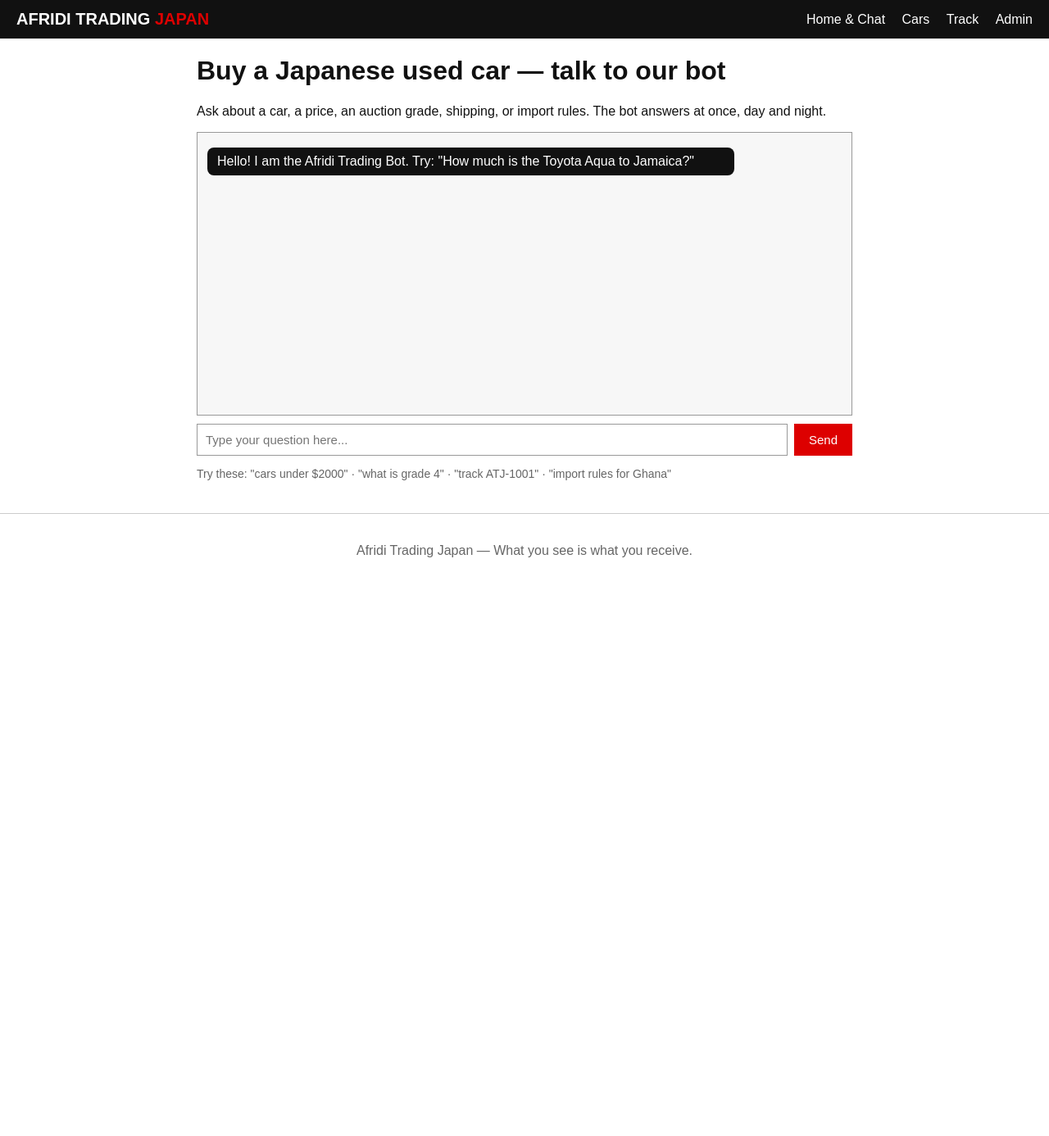
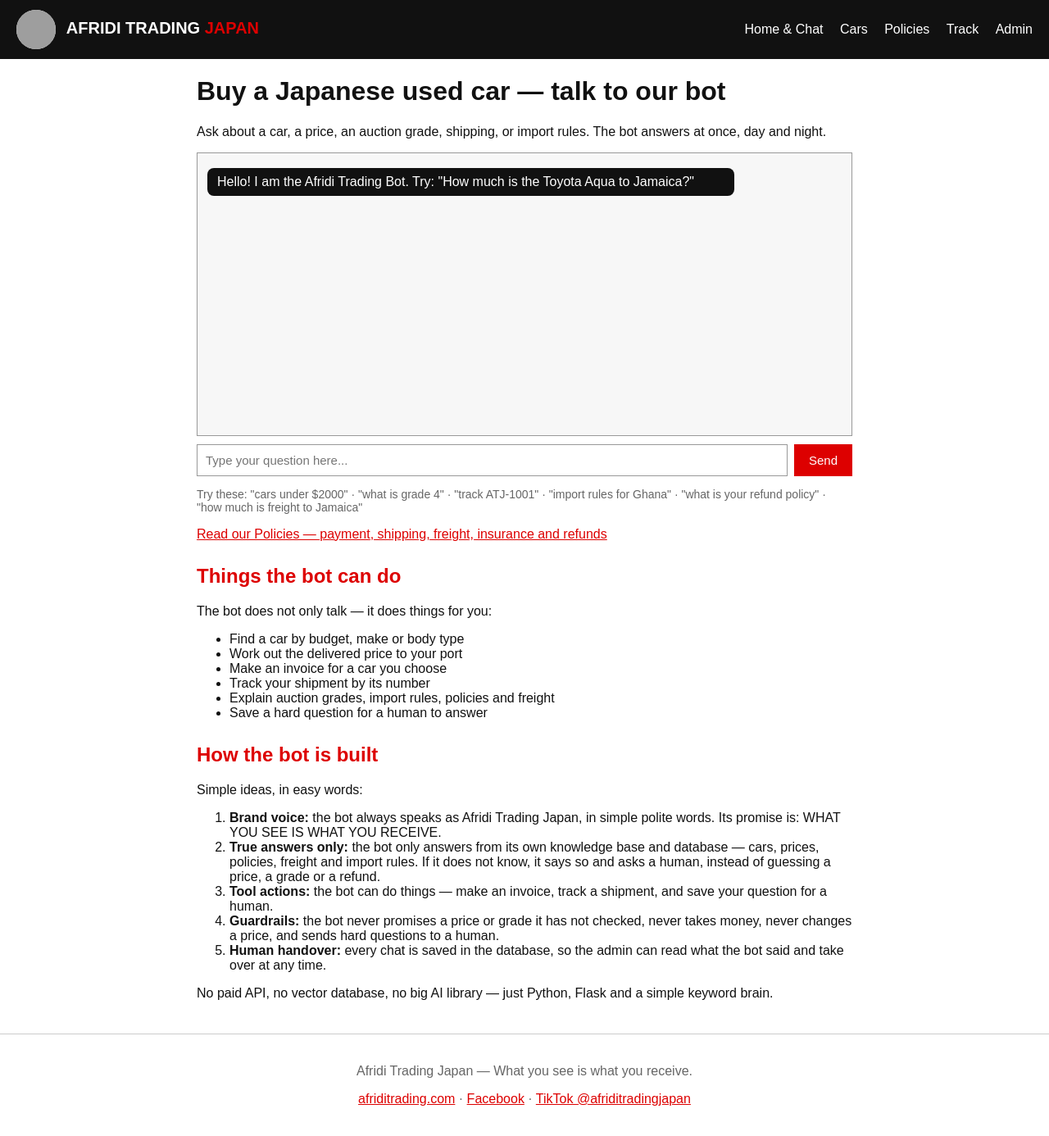
Before and after one commit to warriorafridi11-a11y/afridi-trading-bot, a Flask app: page / in a window 1280 px wide. Shown: the whole page at 82% size. Before the commit the page ends 680 px from the top, so only its background shows below. Run offline with Flask 3, Linux system fonts and the light colour scheme; grey boxes are pictures that could not be loaded.

Commit message:
Add policies, freight, logo, animations and production-agent ideas

```diff
--- a/app.py
+++ b/app.py
@@ -61,12 +61,27 @@ SAMPLE_CARS = [
 ]
 
 # Sample import rules. These are simple demo rules, not legal advice.
+# Import age limits from the website import page (afriditrading.com/import).
+# 0 means no age limit on that page. These are simple demo rules,
+# not legal advice — the full guide is on the website.
 SAMPLE_RULES = [
-    ("Jamaica", 5, "Cars up to 5 years old. Ask us for the full guide."),
-    ("Trinidad and Tobago", 5, "Cars up to 5 years old. Ask us for the full guide."),
-    ("Ghana", 10, "Cars up to 10 years old. Ask us for the full guide."),
-    ("Kenya", 8, "Cars up to 8 years old. Ask us for the full guide."),
-    ("Antigua and Barbuda", 0, "No age limit in this demo rule. Ask us for the full guide."),
+    ("Jamaica", 5, "Ask us for the full guide."),
+    ("Trinidad and Tobago", 5, "Ask us for the full guide."),
+    ("Ghana", 10, "Ask us for the full guide."),
+    ("Kenya", 8, "Ask us for the full guide."),
+    ("Antigua and Barbuda", 0, "Ask us for the full guide."),
+    ("Nigeria", 15, "Ask us for the full guide."),
+    ("Uganda", 15, "Ask us for the full guide."),
+    ("Namibia", 12, "Ask us for the full guide."),
+    ("Pakistan", 3, "Ask us for the full guide."),
+    ("Bangladesh", 4, "Ask us for the full guide."),
+    ("India", 3, "Ask us for the full guide."),
+    ("Mauritius", 4, "Ask us for the full guide."),
+    ("Egypt", 1, "Ask us for the full guide."),
+    ("Angola", 5, "Ask us for the full guide."),
+    ("South Africa", 0, "No age restriction. Ask us for the full guide."),
+    ("Tanzania", 0, "Ask us for the full guide."),
+    ("Zambia", 0, "Ask us for the full guide."),
 ]
 
 
@@ -130,6 +145,9 @@ def init_db():
             "INSERT INTO cars (make, model, year, distance_km, price_fob,"
             " body_type, status) VALUES (?, ?, ?, ?, ?, ?, ?)",
             SAMPLE_CARS)
+    # Add import rules only when that table is empty, so new rules are
+    # added even if the cars table already has rows.
+    if db.execute("SELECT COUNT(*) FROM import_rules").fetchone()[0] == 0:
         db.executemany(
             "INSERT INTO import_rules (country, max_car_age_years, notes)"
             " VALUES (?, ?, ?)", SAMPLE_RULES)
@@ -171,6 +189,15 @@ def delivered_price(car, country):
 
 # ---------- the chatbot brain ----------
 
+# Brand voice: the bot always speaks as Afridi Trading Japan, in
+# simple polite words. Its promise is: WHAT YOU SEE IS WHAT YOU RECEIVE.
+# Grounded answers: the bot only answers from its own knowledge base
+# and database (cars, prices, policies, freight, import rules). It never
+# guesses a price, a grade or a refund — if it does not know, it saves
+# the question for a human. Guardrails: the bot never promises a price
+# or grade it has not checked, never takes money, never changes a price,
+# and sends hard questions to a human. Handover: every chat is saved in
+# the database with its messages, so the admin can read it and take over.
 def bot_reply(text, chat_id):
     """Answer one buyer question. Rule-based: keyword matching only."""
     msg = text.lower().strip()
@@ -221,6 +248,71 @@ def bot_reply(text, chat_id):
                 "Grade R means the car was repaired. "
                 "Ask me about one grade, for example: what is grade 4?")
 
+    # 3b. Policies and freight. These answers use only what the
+    # company website (afriditrading.com) actually says. The website
+    # does not give an exact freight price or a fixed shipping time,
+    # so the bot says that honestly and never invents a number.
+    # The freight prices below are the demo sample prices from the
+    # SHIPPING list, marked as samples, not live quotes.
+    if "refund" in msg or "cancel" in msg:
+        return ("Refund and cancellation: the auction security deposit "
+                "is 100% refundable. If you cancel a purchase order, "
+                "you may need to pay the costs already spent, because "
+                "we may have to resell the car. Before you pay, ask "
+                "our sales team on WhatsApp and get the terms in "
+                "writing on your invoice. See all policies on the "
+                "Policies page.")
+    if "polic" in msg:
+        return ("Our policies, in short: pay only by bank transfer to "
+                "our company account in Japan or our WISE business "
+                "account, never to a person. Shipping is insured, and "
+                "you collect the car at your port with the original "
+                "B/L. The auction deposit is 100% refundable, but if "
+                "you cancel a purchase order you may pay the costs "
+                "already spent. See the full list on the Policies page.")
+    if "freight" in msg:
+        for country in SHIPPING:
+            if country in msg:
+                ship = SHIPPING[country]
+                return (f"Freight to {ship['port']}: the sample freight "
+                        f"in this demo is ${ship['price']}. That is a "
+                        "sample, not a live quote. Real freight depends "
+                        "on the car size and the port, and the exact "
+                        "freight is written on your invoice. Ask for a "
+                        "quote for your car and port.")
+        return ("Freight depends on the car size and the port, so the "
+                "website does not give one fixed freight price. Tell me "
+                "your country, for example: how much is freight to "
+                "Jamaica? The exact freight is written on your invoice.")
+    if "insurance" in msg or "insured" in msg:
+        return ("Shipping is insured. The website says: full marine "
+                "transit cover. In this demo the delivered price adds "
+                f"${INSURANCE} for insurance.")
+    if "document" in msg or "b/l" in msg or "bill of lading" in msg \
+            or "paper" in msg:
+        return ("You get a proforma invoice first. After you pay, we "
+                "ship the car and courier the original B/L (bill of "
+                "lading) to you, so you can clear the car at your port. "
+                "We handle the auction, export papers and shipping.")
+    if "collect" in msg or "pick up" in msg or "pickup" in msg:
+        return ("You collect the car at your port. We ship it, insured, "
+                "and courier the original B/L to you so you can clear "
+                "it. Bring the original B/L and your ID to the port.")
+    if ("shipping" in msg and ("long" in msg or "time" in msg
+                               or "days" in msg or "take" in msg)) \
+            or "delivery time" in msg or "how long" in msg:
+        return ("Delivery usually takes 4 to 8 weeks. The exact time "
+                "depends on the shipping schedule. Once your car is "
+                "fully paid, we ship it on the earliest available "
+                "vessel. Ask our sales team for the time to your port, "
+                "and use your tracking number to follow the ship.")
+    if "shipping" in msg or "ship" in msg or "deliver" in msg:
+        return ("Shipping policy: we handle the auction, export papers "
+                "and shipping. The car is shipped insured, with full "
+                "marine transit cover, and you collect it at your port. "
+                "Every car shows its delivered price to your port. "
+                "Freight depends on the car size and the port.")
+
     # 4. Find a car by budget: "under $2000" or "budget 3000"
     money = re.search(r"\$?\s?(\d[\d,]*)", msg)
     if "budget" in msg or "under" in msg or "below" in msg or "cheap" in msg:
@@ -262,7 +354,10 @@ def bot_reply(text, chat_id):
             return f"{make.title()} cars in stock: {names}."
 
     # 7. Import rules for a country.
-    for country in ("jamaica", "trinidad", "ghana", "kenya", "antigua"):
+    for country in ("jamaica", "trinidad", "ghana", "kenya", "antigua",
+                    "nigeria", "uganda", "namibia", "pakistan", "bangladesh",
+                    "india", "mauritius", "egypt", "angola", "south africa",
+                    "tanzania", "zambia"):
         if country in msg:
             row = db.execute(
                 "SELECT * FROM import_rules WHERE LOWER(country) LIKE ?",
@@ -273,20 +368,80 @@ def bot_reply(text, chat_id):
                 return (f"Import rules for {row['country']}: cars {age}. "
                         f"{row['notes']}")
 
-    # 8. Safe payment.
+    # 7b. How to buy, auction, prices, stock, inspection.
+    # Facts from the website How to Buy, FAQs and import pages.
+    if ("how to buy" in msg or "buying step" in msg
+            or "how do i buy" in msg or "how can i buy" in msg):
+        return ("5 easy buying steps: 1. Search your car. 2. Inquire. "
+                "3. Get your invoice. 4. Pay. 5. Shipment. You can buy "
+                "from our stock in Japan, UK, Thailand and Korea, or "
+                "buy a pre-shipped car. You can also discuss the price "
+                "with our team before you pay.")
+    if "auction" in msg or "bid" in msg:
+        return ("You can buy cars from Japan's auctions through us. "
+                "Register, talk to a sales representative, and pay a "
+                "security deposit (100% refundable) to start bidding. "
+                "You bid up to your account credit limit. We are "
+                "members of all auction houses in Japan, with about "
+                "100,000 cars each week. After you win, we ask for the "
+                "deposit to ship, and once fully paid we send the final "
+                "documents so you can release the car at your port.")
+    if "fob" in msg or "cif" in msg or "c&f" in msg or "c and f" in msg:
+        return ("FOB means the price in Japan. Extra costs are freight, "
+                "clearance, import duty, registration and compliance "
+                "fees. C&F means the FOB price plus freight. CIF means "
+                "FOB plus freight plus insurance. Tell me your country "
+                "and I will work out your delivered price.")
+    if "inspect" in msg:
+        return ("Yes, all cars go through a full inspection to make "
+                "sure they match the details on the auction sheet. Our "
+                "skilled team also inspects cars before we bid on them.")
+    if "how many cars" in msg or "stock" in msg:
+        return ("We have over 1,000 cars in our regular stock, and "
+                "about 100,000 cars each week through the Japan "
+                "auctions. Tell me a make or a budget and I will show "
+                "you cars.")
+    if "lhd" in msg or "left hand" in msg:
+        return ("Left-hand drive cars are rare in Japan, but we can find "
+                "them in our Korean and American stock. Ask us for the "
+                "model you want.")
+    if "ro-ro" in msg or "roro" in msg or "container" in msg:
+        return ("We ship by RO-RO and by container, to Europe, Asia, "
+                "Africa, the Black Sea, the Caribbean, North and South "
+                "America, Oceania, the Middle East and East Asia. Ask "
+                "for your port and we will tell you the way we ship.")
+    if "negotiat" in msg or "discount" in msg:
+        return ("Yes, you can discuss the price with our expert team "
+                "before you pay. Send your offer and we will reply.")
+
+    # 8. Payment policy.
     if "pay" in msg or "payment" in msg or "bank" in msg:
-        return ("Pay safely by bank transfer only to our company account "
-                "in Japan or our WISE business account. Never pay to a "
-                "person. Ask us for the official invoice first.")
+        return ("Payment policy: pay by telegraphic transfer to our "
+                "company bank account in Japan, or by Visa, Mastercard "
+                "or PayPal. We also take WISE business account payments. "
+                "The beneficiary is always Afridi Trading. Never pay to "
+                "a person, never use Western Union, and never pay a "
+                "local agent — our agents cannot take payments. Bank "
+                "fees are paid by the buyer. Before you pay, verify the "
+                "person at afriditrading.com/verify. Ask us for the "
+                "official proforma invoice first, and pay only the "
+                "amount on that invoice.")
 
     # 9. Hello, hours, contact.
     if any(w in msg for w in ("hello", "hi", "salam", "hey")):
-        return ("Hello! I am the Afridi Trading Bot. Ask me about a car, "
-                "a price, an auction grade, shipping, or import rules.")
-    if "hour" in msg or "open" in msg or "contact" in msg or "whatsapp" in msg:
-        return ("Our team works Monday to Friday 9 to 6, Saturday 9 to 4, "
-                "Japan time. I am here day and night. For a human, "
-                "send your question and we will reply.")
+        return ("Hello! I am the Afridi Trading Bot from Afridi "
+                "Trading Japan — what you see is what you receive. Ask "
+                "me about a car, a price, an auction grade, shipping, "
+                "or import rules.")
+    if ("hour" in msg or "open" in msg or "contact" in msg
+            or "whatsapp" in msg or "tiktok" in msg or "facebook" in msg):
+        return ("Contact us: WhatsApp sales +81 80 5173 0786 or "
+                "+81 70 4457 0584, customer support +81 80 7256 3364. "
+                "Website: afriditrading.com. Facebook: "
+                "facebook.com/afriditradingjapan. TikTok: "
+                "@afriditradingjapan. Office hours are Monday to Friday "
+                "9 to 6, Saturday 9 to 4, Japan time. I am here day and "
+                "night.")
 
     # 10. I do not know: save the question for a human.
     db.execute(
@@ -304,6 +459,12 @@ def bot_reply(text, chat_id):
 def home():
     """Home page with the chat window."""
     return render_template("index.html")
+
+
+@app.route("/policies")
+def policies():
+    """Policies page: payment, shipping, freight, insurance, documents."""
+    return render_template("policies.html")
 
 
 @app.route("/cars")
--- a/static/css/style.css
+++ b/static/css/style.css
@@ -60,3 +60,26 @@ footer {
 .hint { color: #666; font-size: 14px; }
 .search { display: flex; gap: 8px; margin-bottom: 12px; }
 .search input { flex: 1; }
+
+/* --- Simple animations: logo fades in, chat messages slide in,
+   buttons grow a little when you hover. Pure CSS, no libraries. --- */
+@keyframes fadeIn { from { opacity: 0; } to { opacity: 1; } }
+@keyframes slideIn {
+  from { opacity: 0; transform: translateY(8px); }
+  to { opacity: 1; transform: translateY(0); }
+}
+.site-logo {
+  height: 48px;
+  width: 48px;
+  vertical-align: middle;
+  margin-right: 8px;
+  border-radius: 50%;
+  background: #fff;
+  animation: fadeIn 1s ease-in;
+}
+.logo { animation: fadeIn 1s ease-in; }
+.msg { animation: slideIn 0.3s ease-out; }
+button { transition: transform 0.15s ease, background 0.15s ease; }
+button:hover { transform: scale(1.05); background: #b00; }
+nav a { transition: color 0.15s ease; }
+main { animation: fadeIn 0.6s ease-in; }
--- a/templates/base.html
+++ b/templates/base.html
@@ -8,10 +8,11 @@
 </head>
 <body>
   <header>
-    <div class="logo">AFRIDI TRADING <span>JAPAN</span></div>
+    <div class="logo"><img class="site-logo" src="/static/logo.png" alt="Afridi Trading Japan logo" onerror="this.style.display='none'"> AFRIDI TRADING <span>JAPAN</span></div>
     <nav>
       <a href="/">Home &amp; Chat</a>
       <a href="/cars">Cars</a>
+      <a href="/policies">Policies</a>
       <a href="/track">Track</a>
       <a href="/admin">Admin</a>
     </nav>
@@ -21,6 +22,11 @@
   </main>
   <footer>
     <p>Afridi Trading Japan — What you see is what you receive.</p>
+    <p>
+      <a href="https://www.afriditrading.com/">afriditrading.com</a> ·
+      <a href="https://www.facebook.com/afriditradingjapan">Facebook</a> ·
+      <a href="https://www.tiktok.com/@afriditradingjapan">TikTok @afriditradingjapan</a>
+    </p>
   </footer>
 </body>
 </html>
--- a/templates/index.html
+++ b/templates/index.html
@@ -12,6 +12,29 @@ The bot answers at once, day and night.</p>
   <input id="chat-input" type="text" placeholder="Type your question here..." autocomplete="off">
   <button type="submit">Send</button>
 </form>
-<p class="hint">Try these: "cars under $2000" · "what is grade 4" · "track ATJ-1001" · "import rules for Ghana"</p>
+<p class="hint">Try these: "cars under $2000" · "what is grade 4" · "track ATJ-1001" · "import rules for Ghana" · "what is your refund policy" · "how much is freight to Jamaica"</p>
+<p><a href="/policies">Read our Policies — payment, shipping, freight, insurance and refunds</a></p>
+
+<h2>Things the bot can do</h2>
+<p>The bot does not only talk — it does things for you:</p>
+<ul>
+  <li>Find a car by budget, make or body type</li>
+  <li>Work out the delivered price to your port</li>
+  <li>Make an invoice for a car you choose</li>
+  <li>Track your shipment by its number</li>
+  <li>Explain auction grades, import rules, policies and freight</li>
+  <li>Save a hard question for a human to answer</li>
+</ul>
+
+<h2>How the bot is built</h2>
+<p>Simple ideas, in easy words:</p>
+<ol>
+  <li><b>Brand voice:</b> the bot always speaks as Afridi Trading Japan, in simple polite words. Its promise is: WHAT YOU SEE IS WHAT YOU RECEIVE.</li>
+  <li><b>True answers only:</b> the bot only answers from its own knowledge base and database — cars, prices, policies, freight and import rules. If it does not know, it says so and asks a human, instead of guessing a price, a grade or a refund.</li>
+  <li><b>Tool actions:</b> the bot can do things — make an invoice, track a shipment, and save your question for a human.</li>
+  <li><b>Guardrails:</b> the bot never promises a price or grade it has not checked, never takes money, never changes a price, and sends hard questions to a human.</li>
+  <li><b>Human handover:</b> every chat is saved in the database, so the admin can read what the bot said and take over at any time.</li>
+</ol>
+<p>No paid API, no vector database, no big AI library — just Python, Flask and a simple keyword brain.</p>
 <script src="/static/js/chat.js"></script>
 {% endblock %}
```
Also changed, not shown: templates/policies.html (added, +36 -0 lines), README.md.
